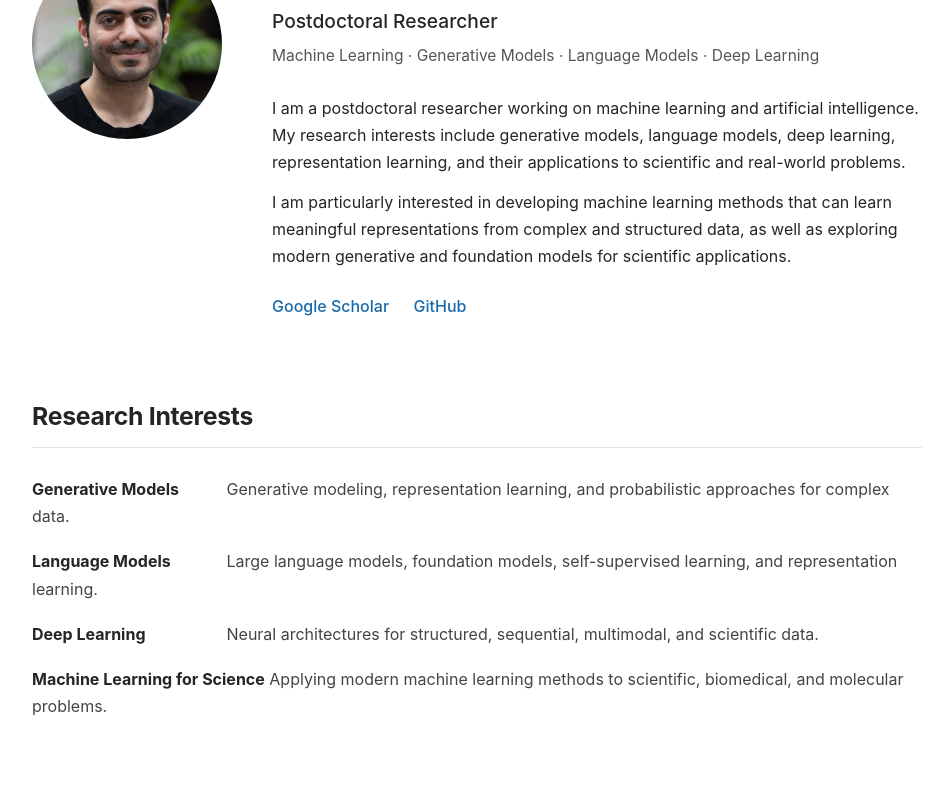
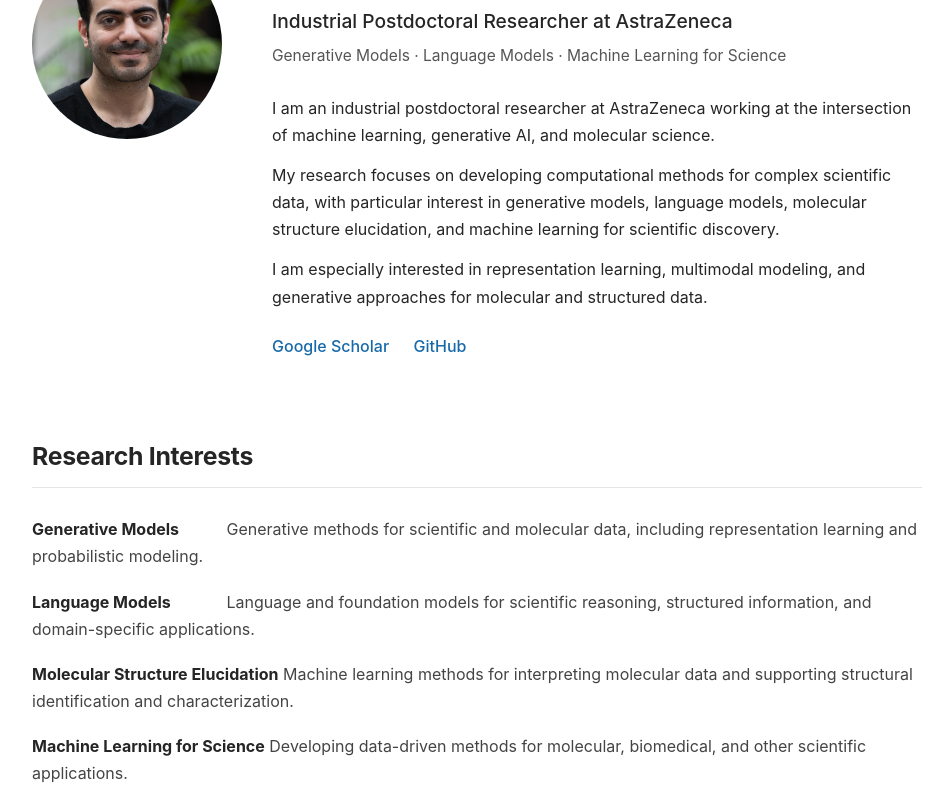
Before and after one commit to ali-amirahmadii/ali-amirahmadii.github.io, a plain HTML site: page index.html in a window 1280 px wide. Shown: the part 121-908 px from the top of the page, without its empty margins (163-1112 px from the left). Drawn offline with Linux system fonts and the light colour scheme.

Commit message:
Revise personal details
Updated personal and research information to reflect current position and focus areas.

```diff
--- a/index.html
+++ b/index.html
@@ -8,7 +8,7 @@
 
   <meta
     name="description"
-    content="Ali Amirahmadi - Postdoctoral Researcher in Machine Learning, Generative Models, Language Models, and Deep Learning."
+    content="Ali Amirahmadi - Industrial Postdoctoral Researcher at AstraZeneca working on generative models, language models, machine learning for science, and molecular structure elucidation."
   >
 
   <link rel="stylesheet" href="style.css">
@@ -35,25 +35,30 @@
         <h1>Ali Amirahmadi</h1>
 
         <p class="subtitle">
-          Postdoctoral Researcher
+          Industrial Postdoctoral Researcher at AstraZeneca
         </p>
 
         <p class="tagline">
-          Machine Learning · Generative Models · Language Models · Deep Learning
+          Generative Models · Language Models · Machine Learning for Science
         </p>
 
         <p class="bio">
-          I am a postdoctoral researcher working on machine learning and
-          artificial intelligence. My research interests include generative
-          models, language models, deep learning, representation learning,
-          and their applications to scientific and real-world problems.
+          I am an industrial postdoctoral researcher at AstraZeneca working at
+          the intersection of machine learning, generative AI, and molecular
+          science.
         </p>
 
         <p class="bio">
-          I am particularly interested in developing machine learning methods
-          that can learn meaningful representations from complex and
-          structured data, as well as exploring modern generative and
-          foundation models for scientific applications.
+          My research focuses on developing computational methods for complex
+          scientific data, with particular interest in generative models,
+          language models, molecular structure elucidation, and machine
+          learning for scientific discovery.
+        </p>
+
+        <p class="bio">
+          I am especially interested in representation learning, multimodal
+          modeling, and generative approaches for molecular and structured
+          data.
         </p>
 
         <div class="links">
@@ -61,6 +66,7 @@
           <a
             href="https://scholar.google.com/citations?user=Z7rby5cAAAAJ&hl=en"
             target="_blank"
+            rel="noopener noreferrer"
           >
             Google Scholar
           </a>
@@ -68,6 +74,7 @@
           <a
             href="https://github.com/ali-amirahmadii"
             target="_blank"
+            rel="noopener noreferrer"
           >
             GitHub
           </a>
@@ -90,32 +97,32 @@
         <li>
           <strong>Generative Models</strong>
           <span>
-            Generative modeling, representation learning, and
-            probabilistic approaches for complex data.
+            Generative methods for scientific and molecular data, including
+            representation learning and probabilistic modeling.
           </span>
         </li>
 
         <li>
           <strong>Language Models</strong>
           <span>
-            Large language models, foundation models,
-            self-supervised learning, and representation learning.
+            Language and foundation models for scientific reasoning,
+            structured information, and domain-specific applications.
           </span>
         </li>
 
         <li>
-          <strong>Deep Learning</strong>
+          <strong>Molecular Structure Elucidation</strong>
           <span>
-            Neural architectures for structured, sequential,
-            multimodal, and scientific data.
+            Machine learning methods for interpreting molecular data and
+            supporting structural identification and characterization.
           </span>
         </li>
 
         <li>
           <strong>Machine Learning for Science</strong>
           <span>
-            Applying modern machine learning methods to scientific,
-            biomedical, and molecular problems.
+            Developing data-driven methods for molecular, biomedical, and
+            other scientific applications.
           </span>
         </li>
 
@@ -130,6 +137,17 @@
 
       <h2>News & Updates</h2>
 
+      <div class="news-item">
+        <span class="date">2026</span>
+
+        <div>
+          <strong>Started an industrial postdoctoral research position at AstraZeneca.</strong>
+          <p>
+            My work focuses on machine learning, generative AI, and molecular
+            structure elucidation for scientific applications.
+          </p>
+        </div>
+      </div>
 
 
       <div class="news-item">
@@ -138,8 +156,8 @@
         <div>
           <strong>New research on explainable machine learning.</strong>
           <p>
-            Our work investigates interpretable attribution methods
-            for multimodal Transformer models on longitudinal data.
+            Our work investigates interpretable attribution methods for
+            multimodal Transformer models on longitudinal data.
           </p>
         </div>
       </div>
@@ -158,6 +176,7 @@
           class="view-all"
           href="https://scholar.google.com/citations?user=Z7rby5cAAAAJ&hl=en"
           target="_blank"
+          rel="noopener noreferrer"
         >
           View all publications →
         </a>
@@ -188,6 +207,7 @@
           <a
             href="https://github.com/ali-amirahmadii/PEPTAK"
             target="_blank"
+            rel="noopener noreferrer"
           >
             Code
           </a>
@@ -218,6 +238,7 @@
           <a
             href="https://openreview.net/forum?id=gYLChYGRA6"
             target="_blank"
+            rel="noopener noreferrer"
           >
             Paper
           </a>
@@ -225,6 +246,7 @@
           <a
             href="https://github.com/ali-amirahmadii/Group-Sparse-IG"
             target="_blank"
+            rel="noopener noreferrer"
           >
             Code
           </a>
@@ -232,19 +254,6 @@
         </div>
 
       </article>
-
-
-    </section>
-
-
-    <!-- ================= CONTACT ================= -->
-
-    <section>
-
-      <h2>Contact</h2>
-
-
-      </p>
 
     </section>
 
```
